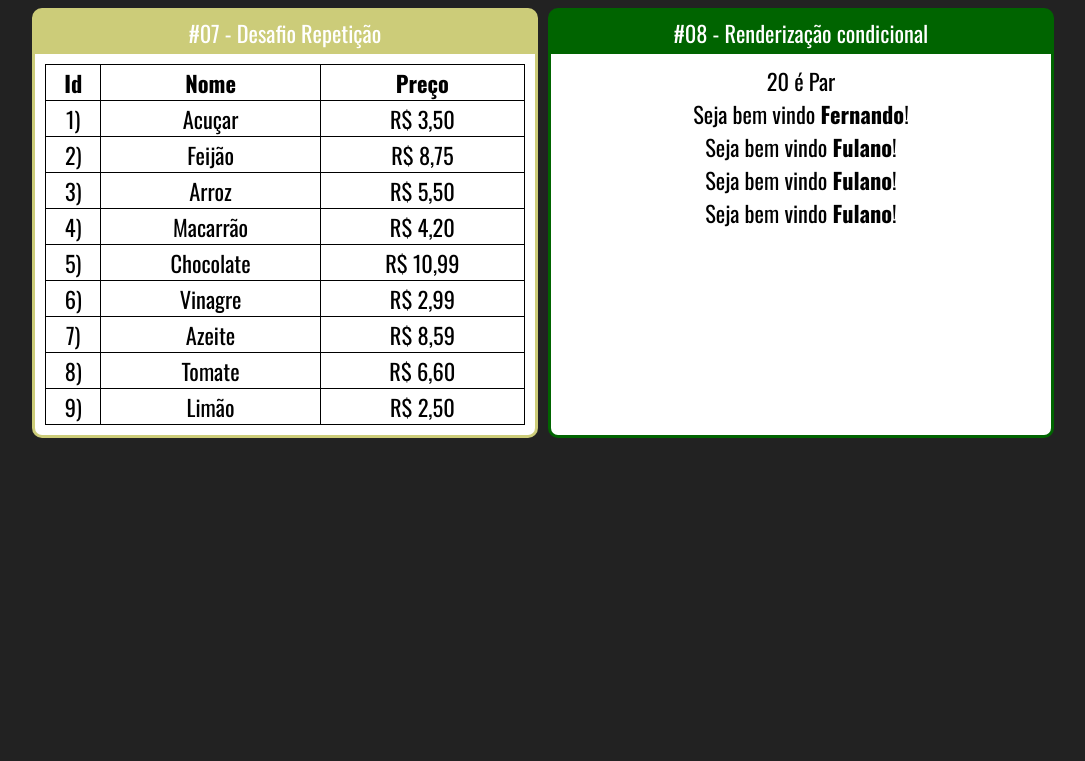
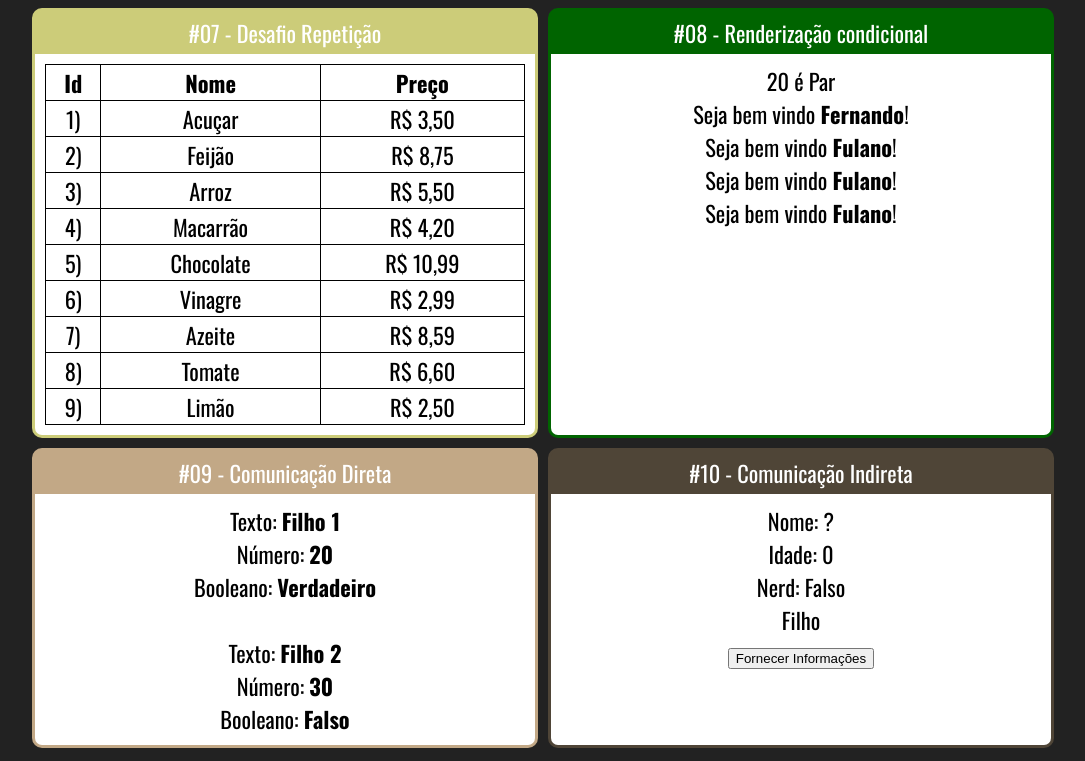
Before and after one commit to nathallye/react-redux, a React (Create React App) app in the folder react/fundamentos-react/: page / in a window 1280 px wide. Shown: the part 1085-1846 px from the top of the page, without its empty margins (97-1182 px from the left). Before the commit the page ends 1536 px from the top, so only its background shows below. Built offline with nearby package versions, Linux system fonts and the light colour scheme.

Commit message:
Componente com estado

```diff
--- a/react/fundamentos-react/src/App.jsx
+++ b/react/fundamentos-react/src/App.jsx
@@ -13,6 +13,8 @@ import ListaAlunos from "./components/repetition/ListStudents";
 import TabelaProdutos from "./components/repetition/TableProduts";
 import ParOuImpar from "./components/conditional/EvenOrOdd";
 import UsuarioInfo from "./components/conditional/UserInfo";
+import DiretaPai from "./components/communication/DirectFather"
+import IndiretaPai from "./components/communication/IndirectFather";
 
 export default function App(props) {
   return (
@@ -72,6 +74,14 @@ export default function App(props) {
           <UsuarioInfo usuario={{}}/>
           <UsuarioInfo/>
         </Card>
+
+        <Card titulo="#09 - Comunicação Direta" color="#C2A886">
+          <DiretaPai/>
+        </Card>
+
+        <Card titulo="#10 - Comunicação Indireta" color="#4F4537">
+          <IndiretaPai/>
+        </Card>
       </div>
     </div>
   );
--- /dev/null
+++ b/react/fundamentos-react/src/components/communication/DirectChild.jsx
@@ -0,0 +1,11 @@
+import React from "react";
+
+export default function DiretaFilho(props) {
+  return (
+    <div>
+      <div>Texto: <strong>{props.texto}</strong></div>
+      <div>Número: <strong>{props.numero}</strong></div>
+      <div>Booleano: <strong>{props.bool ? "Verdadeiro" : "Falso"}</strong></div>
+    </div>
+  );
+}
--- /dev/null
+++ b/react/fundamentos-react/src/components/communication/DirectFather.jsx
@@ -0,0 +1,12 @@
+import React from "react";
+import DiretaFilho from "./DirectChild";
+
+export default function DiretaPai(props) {
+  return (
+    <div>
+      <DiretaFilho texto="Filho 1" numero={20} bool={true}/>
+      <br />
+      <DiretaFilho texto="Filho 2" numero={30} bool={false}/>
+    </div>
+  );
+}
--- /dev/null
+++ b/react/fundamentos-react/src/components/communication/IndirectChild.jsx
@@ -0,0 +1,16 @@
+import React from "react";
+
+export default function IndiretaFilho(props) {
+  return (
+    <div>
+      <div>Filho</div>
+      <button onClick={
+        function (e) {
+          props.quandoClicar('João', 53, true)
+        }
+      }>
+        Fornecer Informações
+      </button>
+    </div>
+  );
+}
--- /dev/null
+++ b/react/fundamentos-react/src/components/communication/IndirectFather.jsx
@@ -0,0 +1,29 @@
+import React, {useState} from "react";
+import IndiretaFilho from "./IndirectChild";
+
+export default function IndiretaPai(props) {
+
+  let [nome, setNome] = useState('?'); //nome: é o próprio valor que inicializamos a variável; setNome: função que vamos utilizar para alterar o nome.
+  let [idade, setIdade] = useState(0);
+  let [nerd, setNerd] = useState(false);
+
+  function fornecerInformacoes(texto, numero, bool) {
+    setNome(texto);
+    setIdade(numero);
+    setNerd(bool);
+
+    console.log(texto, numero, bool)
+  }
+
+  return (
+    <div>
+      <div>
+        <div>Nome: {nome}</div>
+        <div>Idade: {idade}</div>
+        <div>Nerd: {nerd ? "Verdadeiro" : "Falso"}</div>
+      </div>
+
+      <IndiretaFilho quandoClicar={fornecerInformacoes}/>
+    </div>
+  );
+}
```
Also changed, not shown: 1 other file (tests, documents, lock files or other folders).
